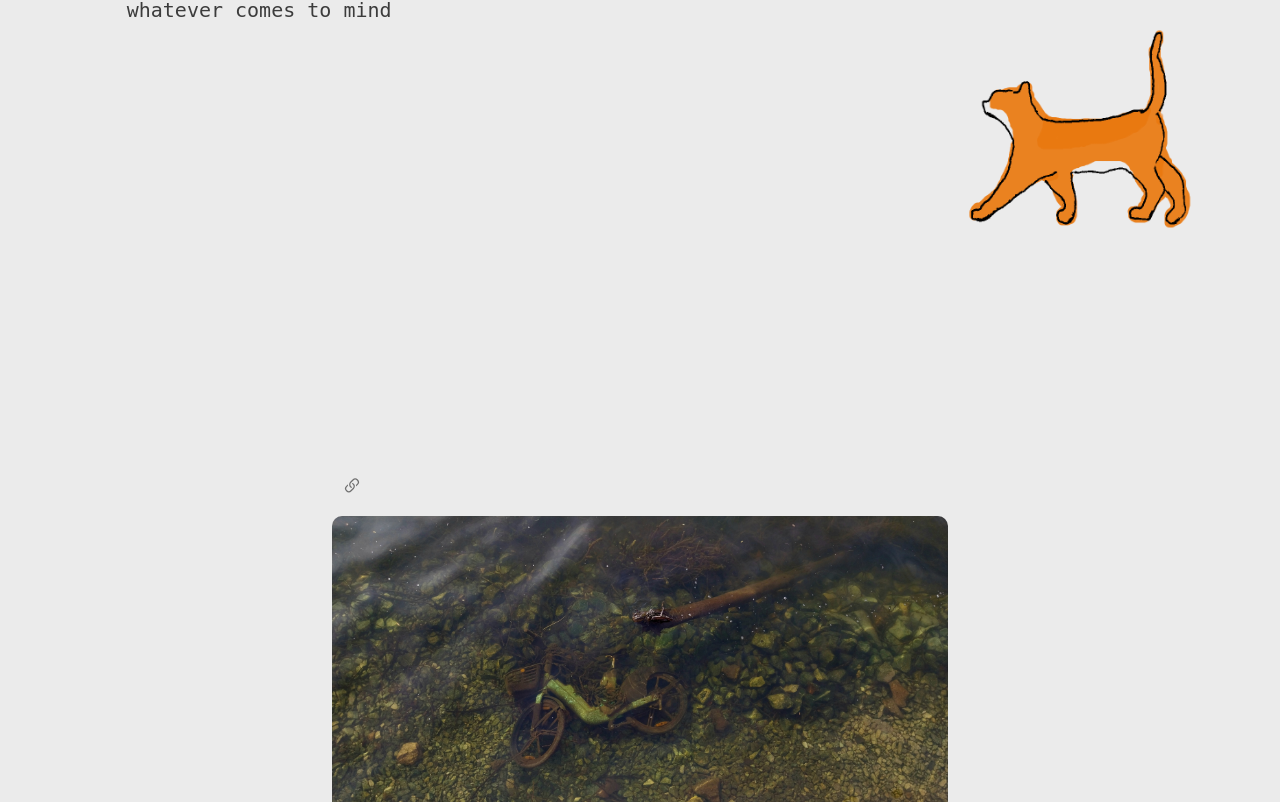
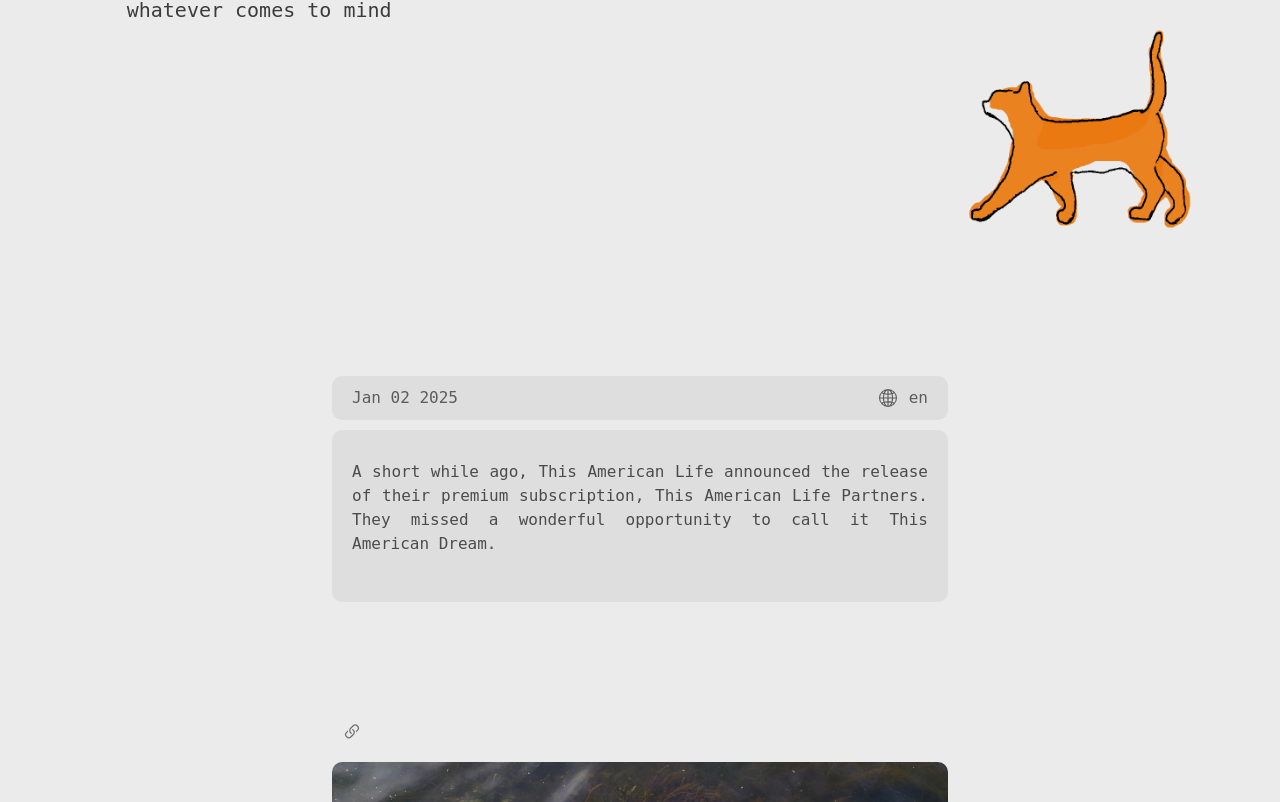
Before and after one commit to bogosorter/blog, a React (Create React App) app: page / in a window 1280 px wide. Shown: the part 434-1236 px from the top of the page. Built offline with nearby package versions, Linux system fonts and the light colour scheme.

Commit message:
This American Dream

```diff
--- a/src/App.tsx
+++ b/src/App.tsx
@@ -11,7 +11,6 @@
 
 import ametade from './images/ametade.jpg';
 import arrifana from './images/arrifana.jpg';
-import balloons from './images/balloons.jpg';
 import blood from './images/blood.jpg';
 import bridge from './images/bridge.jpg';
 import cave from './images/cave.jpg';
@@ -64,6 +63,14 @@
             <Container fluid>
                 <Row className='justify-content-center'>
                     <Col xxl={5} xl={6} lg={7} md={8} sm={10}>
+
+                        <Metadata
+                            date={new Date(2025, 0, 2)}
+                            language='en'
+                        />
+                        <Post>
+                            <p>A short while ago, This American Life announced the release of their premium subscription, This American Life Partners. They missed a wonderful opportunity to call it This American Dream.</p>
+                        </Post>
 
                         <Separator />
                         <Reference reference='underwater' />
```
